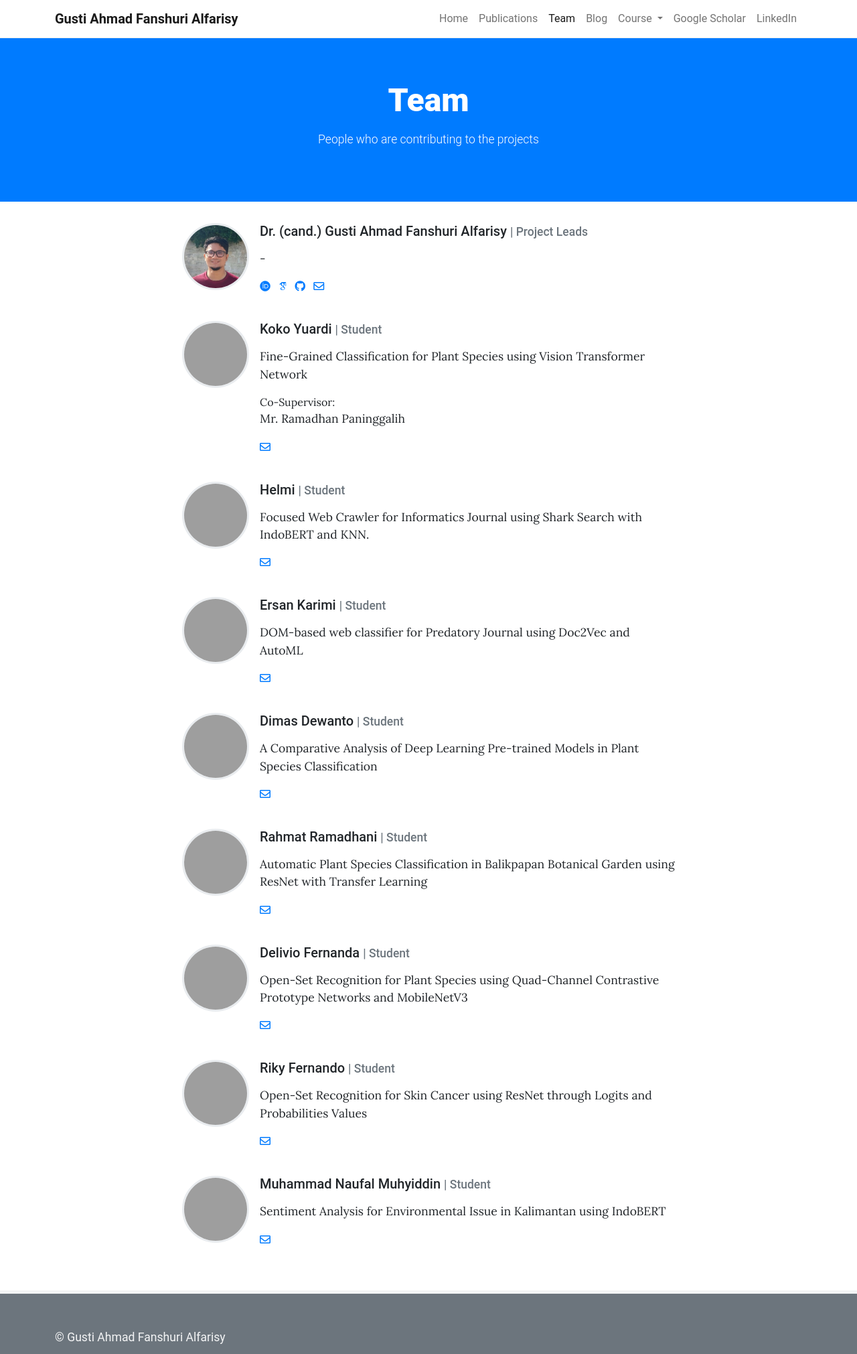
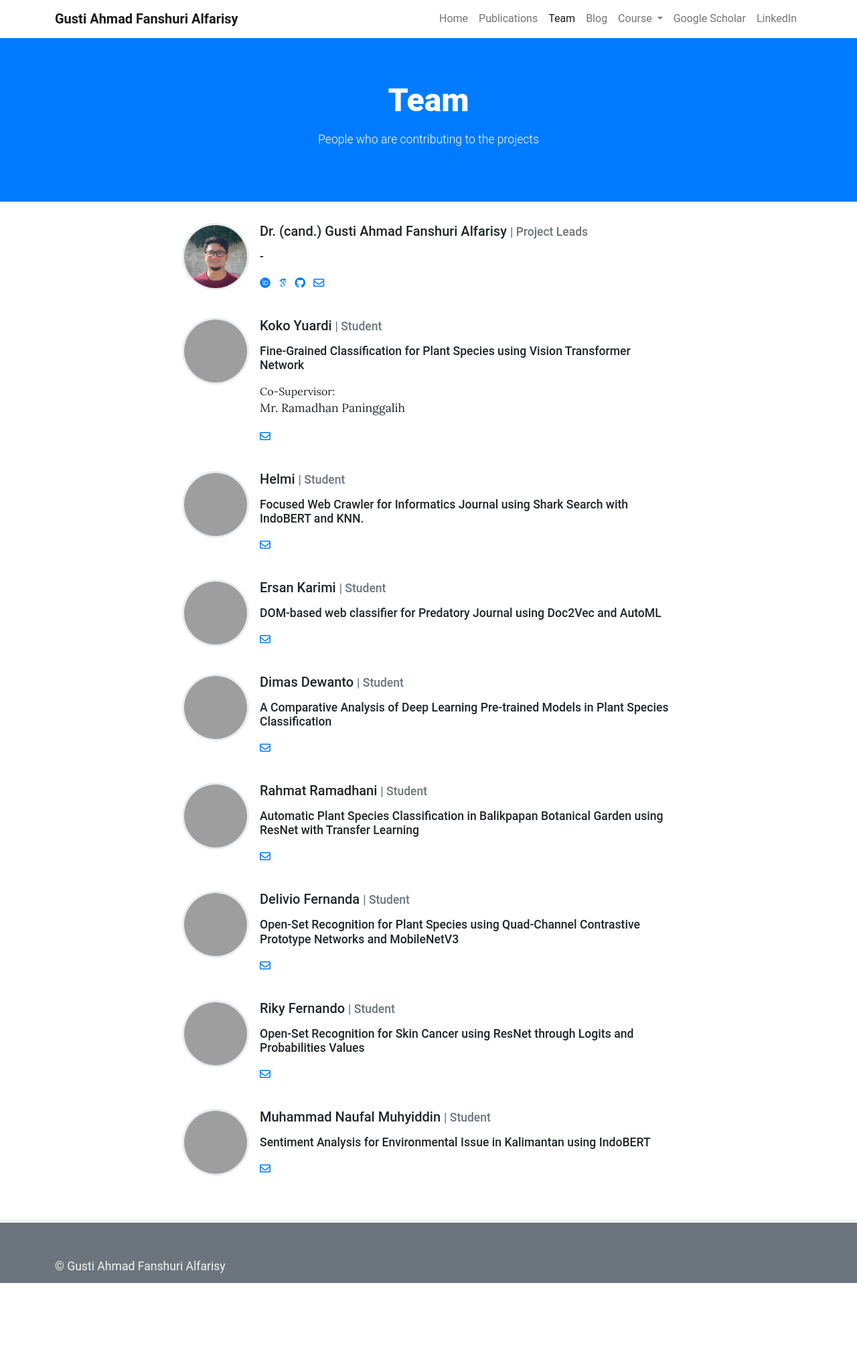
Before and after one commit to gusti-alfarisy/gusti-alfarisy.github.io, a Jekyll site: the page built from pages/team.md, in a window 1280 px wide. Shown: the whole page at 67% size. Built offline with Jekyll 4.4.1, drawn with Linux system fonts in a browser that asks for light colours; some web fonts are replaced; after the commit the page ends 1915 px from its top, so only the background shows below that; grey boxes are pictures that could not be loaded.

Commit message:
update team

```diff
--- a/_layouts/team.html
+++ b/_layouts/team.html
@@ -26,7 +26,7 @@ description: Template for team page.
         {% endif %}
       </h5>
 
-      {{ member.description | markdownify }}
+      <h5>{{ member.description | markdownify }}</h5>
 
       {% if member.cospv %}
           Co-Supervisor: {{ member.cospv | markdownify }}
```
